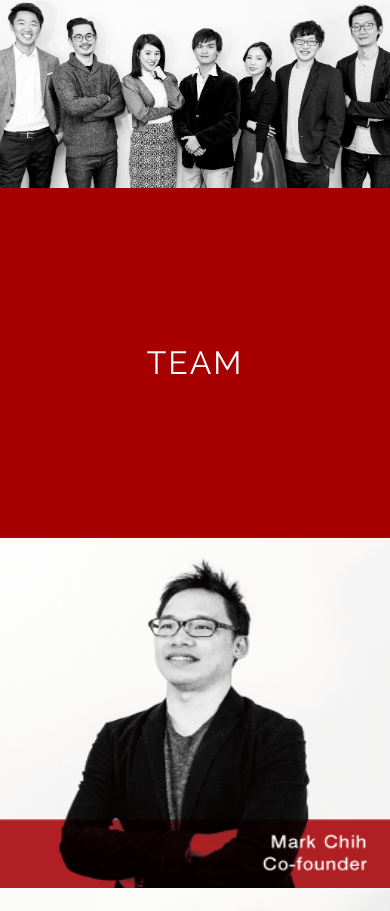
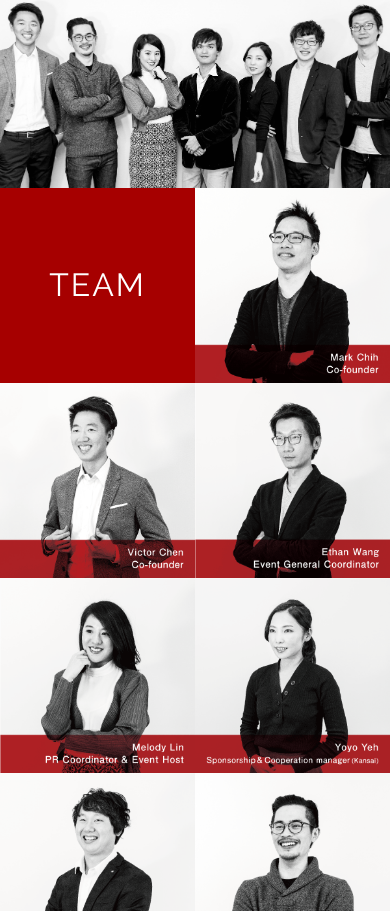
Before and after one commit to pptang/career-livestream-2018, a plain HTML site: page index.html in a window 390 px wide. Shown: the part 3073-3984 px from the top of the page. Drawn offline with nearby package versions, Linux system fonts and the light colour scheme.

Commit message:
Modify RWD for team photos

```diff
--- a/index.css
+++ b/index.css
@@ -494,13 +494,15 @@ body.noscroll {
 
 .member-item {
   width: calc(100% / 6);
-  height: 230px;
+  padding-top: calc(100% / 6);
+  position: relative;
   /* cursor: pointer; */
 }
 
 .member-item__image {
+  position: absolute;
+  top: 0;
   width: 100%;
-  height: 100%;
 }
 
 /* .member-item:nth-child(n+1):hover {
@@ -511,6 +513,10 @@ body.noscroll {
   font-size: 32px;
   font-weight: 500;
   letter-spacing: 2;
+  position: absolute;
+  top: 50%;
+  left: 50%;
+  transform: translate(-50%, -50%);
 }
 
 .member-item:nth-child(2n) {
@@ -839,8 +845,7 @@ body.noscroll {
   }
   .member-item {
     width: calc(100% / 3);
-    height: 260px;
-    /* cursor: pointer; */
+    padding-top: calc(100% / 3);
   }
 }
 
@@ -896,12 +901,6 @@ body.noscroll {
 
   .wij-logo {
     height: 70px;
-  }
-
-  .member-item {
-    width: calc(100% / 2);
-    height: 300px;
-    /* cursor: pointer; */
   }
 }
 
@@ -1156,8 +1155,7 @@ body.noscroll {
   }
 
   .member-item {
-    width: 100%;
-    height: 350px;
-    /* cursor: pointer; */
+    width: calc(100% / 2);
+    padding-top: calc(100% / 2);
   }
 }
```
